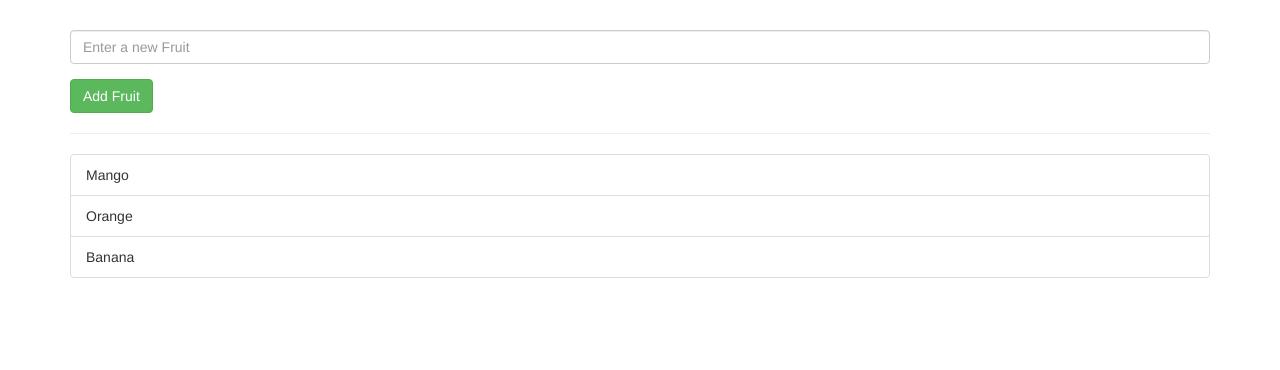
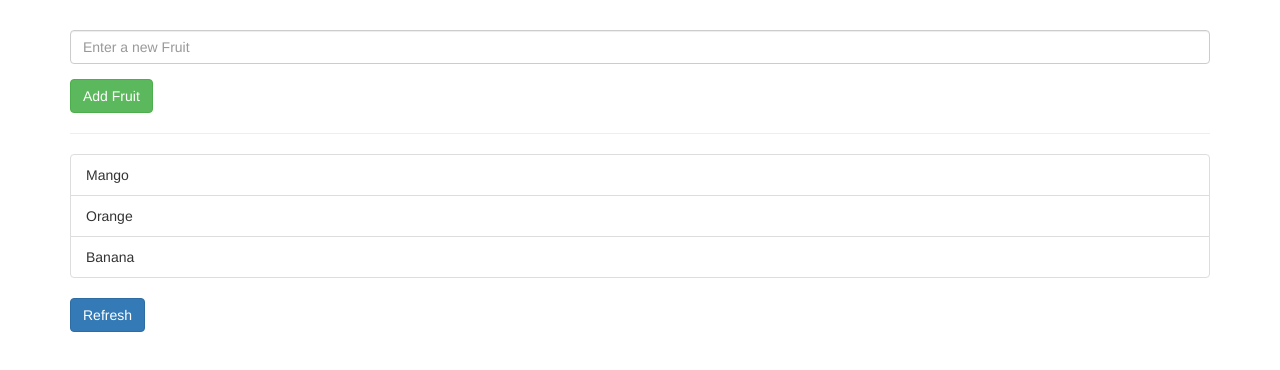
Before and after one commit to subashpenneru/Subash-Angular-Practice, an Angular app: page / in a window 1280 px wide. Shown: the top 370 px of the page. Built offline with nearby package versions, Linux system fonts and the light colour scheme.

Commit message:
changedetectorRef methods added

```diff
--- a/src/app/app.component.ts
+++ b/src/app/app.component.ts
@@ -1,13 +1,14 @@
-import { Component } from '@angular/core';
+import { Component } from "@angular/core";
+import { BehaviorSubject } from "rxjs";
 
 @Component({
-  selector: 'app-root',
-  templateUrl: './app.component.html',
-  styleUrls: ['./app.component.css']
+  selector: "app-root",
+  templateUrl: "./app.component.html",
+  styleUrls: ["./app.component.css"],
 })
 export class AppComponent {
-
-  fruits = ['Mango', 'Orange', 'Banana'];
+  // fruits = ["Mango", "Orange", "Banana"];
+  fruits = new BehaviorSubject(["Mango", "Orange", "Banana"]);
 
   constructor() {}
 
@@ -20,6 +21,7 @@ export class AppComponent {
 
   addFruit(item: string) {
     // this.fruits.push(item); // for default case
-    this.fruits = [...this.fruits, item];
+    // this.fruits = [...this.fruits, item];
+    this.fruits.next([item]);
   }
 }
--- a/src/app/child/child.component.html
+++ b/src/app/child/child.component.html
@@ -1,9 +1,14 @@
 <div class="container">
-    <div class="row">
-        <div class="col-xs-12">
-            <ul class="list-group">
-                <li class="list-group-item" *ngFor="let item of data">{{ item }}</li>
-            </ul>
-        </div>
+  <div class="row">
+    <div class="col-xs-12">
+      <ul class="list-group">
+        <li class="list-group-item" *ngFor="let item of food">{{ item }}</li>
+      </ul>
     </div>
+  </div>
+  <div class="row">
+    <div class="col-xs-12">
+      <button class="btn btn-primary" (click)="onRefresh()">Refresh</button>
+    </div>
+  </div>
 </div>
--- a/src/app/child/child.component.ts
+++ b/src/app/child/child.component.ts
@@ -1,27 +1,46 @@
-import { Component, OnInit, Input, ChangeDetectionStrategy, OnChanges, SimpleChanges, DoCheck } from '@angular/core';
+import {
+  Component,
+  OnInit,
+  Input,
+  ChangeDetectionStrategy,
+  OnChanges,
+  SimpleChanges,
+  DoCheck,
+  ChangeDetectorRef,
+} from "@angular/core";
+import { Observable } from "rxjs";
 
 @Component({
-  selector: 'app-child',
-  templateUrl: './child.component.html',
-  styleUrls: ['./child.component.css'],
-  // changeDetection: ChangeDetectionStrategy.Default
-  changeDetection: ChangeDetectionStrategy.OnPush
+  selector: "app-child",
+  templateUrl: "./child.component.html",
+  styleUrls: ["./child.component.css"],
+  // changeDetection: ChangeDetectionStrategy.Default,
+  changeDetection: ChangeDetectionStrategy.OnPush,
 })
 export class ChildComponent implements OnChanges, OnInit, DoCheck {
+  // @Input() data: string[];
+  @Input() data: Observable<any>;
 
-  @Input() data: string[];
+  food: string[] = [];
 
-  constructor() { }
+  constructor(private cd: ChangeDetectorRef) {}
 
   ngOnChanges(changes: SimpleChanges) {
     console.log(changes);
   }
 
   ngOnInit(): void {
+    this.data.subscribe((fruit) => {
+      this.food = [...this.food, ...fruit];
+      this.cd.markForCheck();
+    });
   }
 
   ngDoCheck() {
-    console.log('[DOCHECK]', this.data);
+    // console.log("[DOCHECK]", this.data);
   }
 
+  onRefresh() {
+    this.cd.detectChanges();
+  }
 }
```
